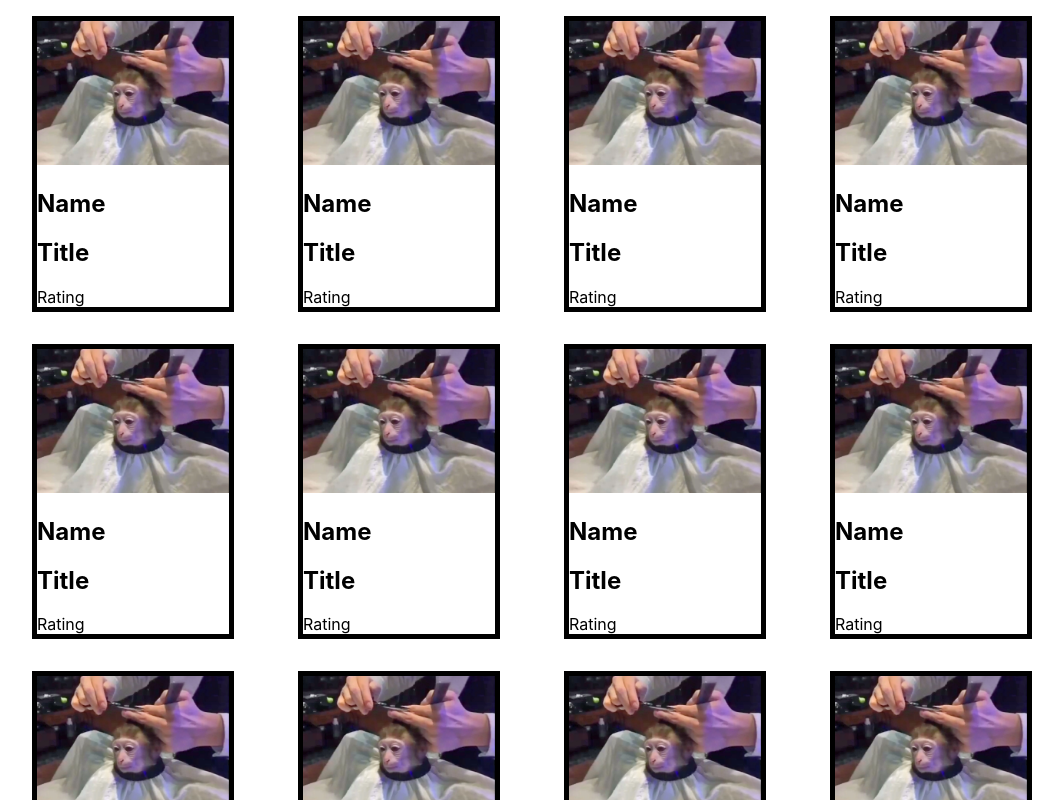
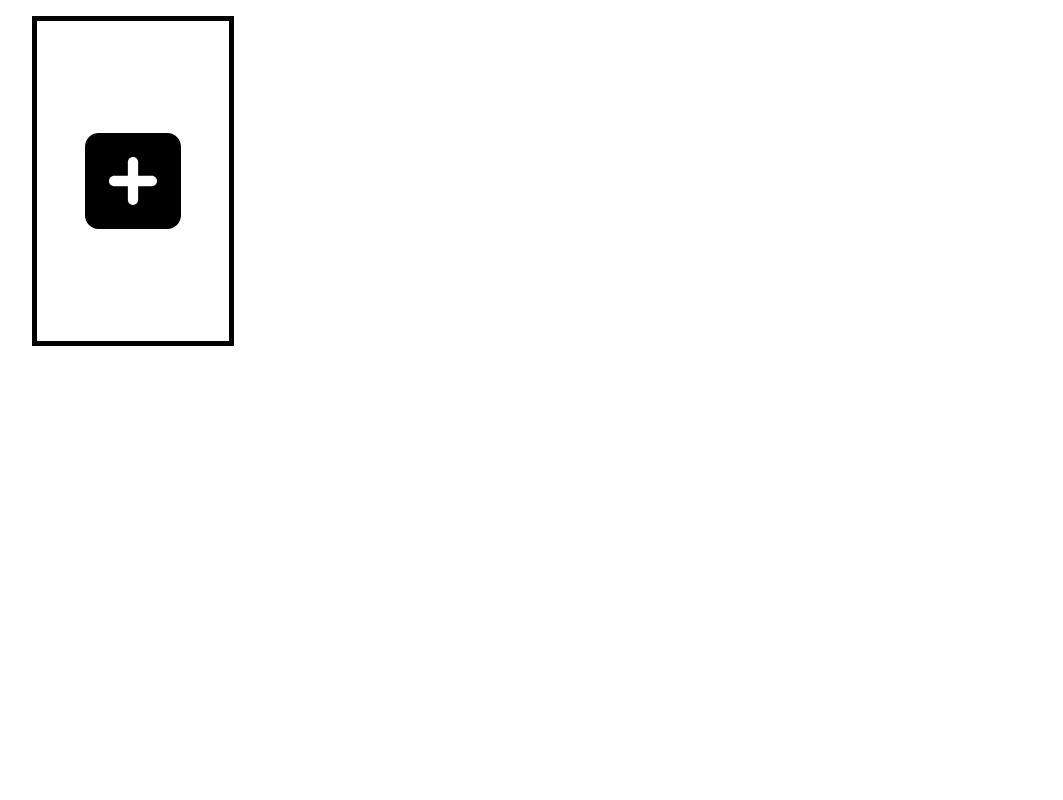
Before and after one commit to tchau6469/jobApp, a React (Create React App) app in the folder jobapp/: page / in a window 1280 px wide. Shown: the top 800 px of the page, without its empty margins (0-1063 px from the left). Built offline with nearby package versions, Linux system fonts and the light colour scheme.

Commit message:
can add new jobs

```diff
--- a/jobapp/src/App.css
+++ b/jobapp/src/App.css
@@ -1,12 +1,46 @@
 .container {
   border: 5px solid;
   width: 15%;
-  display: inline-block;
+  height: 40vh;
+  text-align: center;
   margin: 1rem 2rem;
+  float: left;
 }
 
 img {
-  display: inline-block;
   width: 100%;
+  height: 10rem;
+  margin: auto;
+  display: block;
 
 }
+
+.fontawesomeIcon {
+  margin: 0 auto;
+  width: 50%;
+  height: 10em;
+}
+
+.textInTheMiddle {
+  text-align: center;
+  display: inline-block;
+}
+
+label {
+  display: block;
+  font-size: 1.1rem;
+  margin-top: 0.5rem;
+}
+
+input {
+  display: block;
+  margin: 0 auto;
+  width: 80%;
+  font-size: 1.1rem;
+}
+
+#submitButton {
+  margin-top: 1rem;
+  height: 4rem;
+  width: 60%;
+}
--- a/jobapp/src/App.js
+++ b/jobapp/src/App.js
@@ -1,88 +1,173 @@
 
 import './App.css';
 import monkey from "./pics/monkey.png";
+import {FontAwesomeIcon} from '@fortawesome/react-fontawesome';
+import { library } from '@fortawesome/fontawesome-svg-core';
+import {fas} from '@fortawesome/free-solid-svg-icons';
+import {  useRef, useState } from 'react';
 
-function LogoLink() {
+library.add(fas);
+
+let jobs = {};
+
+if (typeof window !== 'undefined') {
+
+  const data = JSON.parse(localStorage.getItem("jobs"));
+
+  if (data === null) {
+    localStorage.setItem("jobs", JSON.stringify({}));
+  }
+  else {
+    jobs = data;
+  }
+
+}
+
+function LogoLink({pic}) {
   return(
-    <div>
+    <div >
       <a href="https://www.youtube.com/watch?v=UmqupMGGAcM">
-        <img src={monkey} alt="monkey getting haircut"/>
+        <img src={pic} alt="monkey getting haircut"/>
       </a>
     </div>
   );
 }
 
-function Name() {
+
+function AddedJob({pic, companyName, jobTitle, rating, url}) {
   return (
-    <h2>Name</h2>
-  );
-}
+    <div className="container">
 
-function Title() {
-  return (
-    <h2>Title</h2>
-  );
-}
+        <LogoLink pic={pic}/>
+        <h2>{companyName}</h2>
+        <h2>{jobTitle}</h2>
+        <h2>{rating}</h2>
+        <h2>{url}</h2>
 
-
-function Rating() {
-  return (
-    <div>
-      Rating
     </div>
   );
 }
 
-function CompanyDetails() {
-  return (
+function JobCard() {
+
+   const arr = [];
+   for (let key in jobs) {
+      let value = jobs[key];
+
+      arr.push(<AddedJob pic={monkey}
+                         companyName={value.companyName}
+                         jobTitle={value.jobTitle}
+                         rating={value.rating}
+                         url={value.url}
+                         key={value.companyName + value.jobTitle}
+              />)
+   }
+
+   return (
     <>
-      <Name></Name>
-      <Title></Title>
-      <Rating></Rating>
+
+      <AddJobCard />
+      {arr}
     </>
   );
 }
 
-function AddedJob() {
-  return (
-    <div className="container">
-      <LogoLink />
-      <CompanyDetails />
-      </div>
-    );
-}
+export default function App() {
 
-
-
-export default function App() {
   return (
     <div>
-      <AddedJob />
-      <AddedJob />
-      <AddedJob />
-      <AddedJob />
-      <AddedJob />
-      <AddedJob />
-      <AddedJob />
-      <AddedJob />
-      <AddedJob />
-      <AddedJob />
-      <AddedJob />
-      <AddedJob />
+      <JobCard />
     </div>
   );
 }
 
 /********************************ADD NEW JOB COMPONENTS */
-function AddJobButton() {
-  return(
-    <button>
 
-    </button>
+function AddNewJob({showForm, setShowForm}) {
+  return (
+    <div className="container">
+      <FontAwesomeIcon
+          className="fontawesomeIcon"
+          icon={["fas", "square-plus"]}
+          size="2xl"
+          onClick={()=> setShowForm(!showForm)}
+          />
+    </div>
   );
 }
 
+function JobForm({showForm, setShowForm}) {
+  const companyNameRef = useRef(null);
+  const jobTitleRef = useRef(null);
+  const ratingRef = useRef(null);
+  const urlRef= useRef(null);
 
-function AddNewJob() {
+  function handleAddButton() {
+    const info = {companyName: companyNameRef.current.value,
+                  jobTitle: jobTitleRef.current.value,
+                  rating: ratingRef.current.value,
+                  url: urlRef.current.value
+    }
+    const key = info.companyName + info.jobTitle;
+    const jobs = JSON.parse(localStorage.getItem("jobs"));
+    jobs[key] = info;
+
+    localStorage.setItem("jobs", JSON.stringify(jobs));
+
+    setShowForm(!showForm);
+
+  }
+
+  return (
+    <div className="container">
+      <button style={{display: "block"}}onClick={() => setShowForm(!showForm)} >Go Back</button>
+
+
+        <label htmlFor="companyName">
+          Company Name
+          <input ref={companyNameRef}
+                 type="text"
+                 autoFocus/>
+        </label>
+        <label htmlFor="jobTitle">
+          Job Title
+          <input ref={jobTitleRef}
+                 type="text" />
+        </label>
+        <label htmlFor="rating">
+          Rating
+          <input ref={ratingRef}
+                 type="text"/>
+        </label>
+        <label htmlFor="url">
+          URL
+          <input ref={urlRef}
+                 type="text"/>
+        </label>
+
+        <button onClick={handleAddButton}>Add</button>
+
+
+
+    </div>
+  );
+}
+
+function AddJobCard() {
+  const [showForm, setShowForm] = useState(false);
+
+  return (
+    <>
+      {showForm ? <JobForm
+                    showForm={showForm}
+                    setShowForm={setShowForm}
+                  />
+                : <AddNewJob
+                    showForm={showForm}
+                    setShowForm={setShowForm}
+                  />
+      }
+    </>
+  );
 
 }
```
Also changed, not shown: jobapp/src/pics/jobListApp_OUTLINE.png (added).
